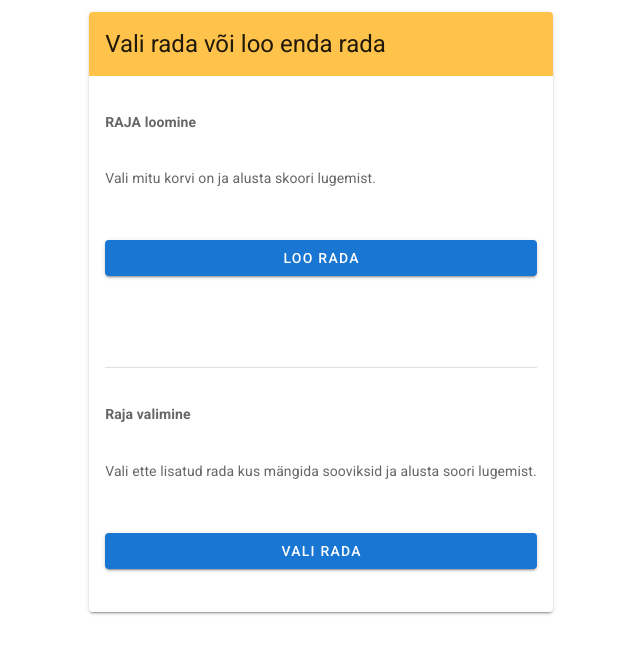
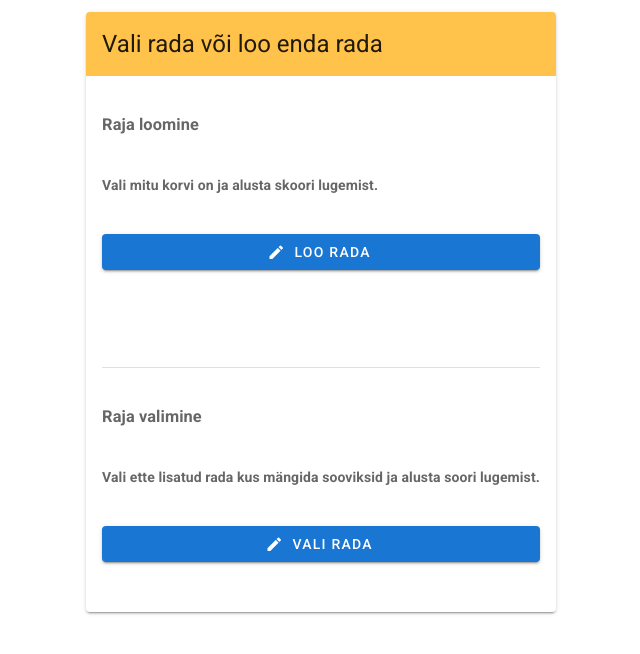
Before and after one commit to aquafinatrippy/discgolfScore, a Vue app: page / in a window 1280 px wide. Shown: the top 654 px of the page, without its empty margins (319-959 px from the left). Built offline with nearby package versions, Linux system fonts and the light colour scheme.

Commit message:
Create and select track components

```diff
--- /dev/null
+++ b/src/components/CreateTrack.vue
@@ -0,0 +1,21 @@
+<template>
+    <div>
+        <v-text-field
+        label="Korvide arv"
+        :rules="[numberRule]"
+        ></v-text-field>
+    </div>
+</template>
+
+<script>
+export default {
+    name: "CreateTrack",
+    data: () => ({
+        numberRule: v  => {
+            if (!v.trim()) return true;
+            if (!isNaN(parseFloat(v)) && v >= 0 && v <= 999) return true;
+            return 'Number has to be between 0 and 999';
+        },
+    })
+}
+</script>
--- a/src/views/Start.vue
+++ b/src/views/Start.vue
@@ -2,44 +2,57 @@
   <v-container class="startCont">
     <v-card max-width="600" max-height="600">
       <v-card-title class="headline warning lighten-2" primary-title
-            >Vali rada või loo enda rada</v-card-title>
+        >Vali rada või loo enda rada</v-card-title
+      >
 
       <v-card-text style="height: 100%;">
         <div class="cardContent">
-                <strong>RAJA loomine </strong>
-                <p>Vali mitu korvi on ja alusta skoori lugemist.</p>
+          <h3>Raja loomine</h3>
+          <strong>Vali mitu korvi on ja alusta skoori lugemist.</strong>
 
-                <v-btn color="primary">Loo rada</v-btn> <br>
+          <v-btn color="primary">
+            <v-icon left>
+              mdi-pencil </v-icon
+            >Loo rada</v-btn
+          >
+          <br />
           <v-divider></v-divider>
 
-                <strong>Raja valimine </strong>
-                <p>Vali ette lisatud rada kus mängida sooviksid ja alusta soori lugemist.</p>
+          <h3>Raja valimine</h3>
+          <strong
+            >Vali ette lisatud rada kus mängida sooviksid ja alusta soori
+            lugemist.</strong
+          >
 
-                <v-btn color="primary">VALI RADA</v-btn> <br>
+          <v-btn color="primary">
+            <v-icon left> mdi-pencil</v-icon>
+            VALI RADA</v-btn
+          >
+          <br />
         </div>
-
       </v-card-text>
-
-
-
     </v-card>
   </v-container>
 </template>
 
+<script>
+import { CreateTrack } from "@/components/CreateTrack";
 
-<script>
 export default {
-    name: "Start"
+  name: "Start",
+  components: {
+      CreateTrack
   }
+};
 </script>
 
 <style lang="scss" scoped>
-.startCont{
+.startCont {
   display: flex;
   justify-content: center;
   height: 100%;
 }
-.cardContent{
+.cardContent {
   height: 100%;
   display: flex;
   flex-direction: column;
```
Also changed, not shown: src/components/SelectTrack.vue (added). Lines whose indentation alone changed are shown as unchanged.
